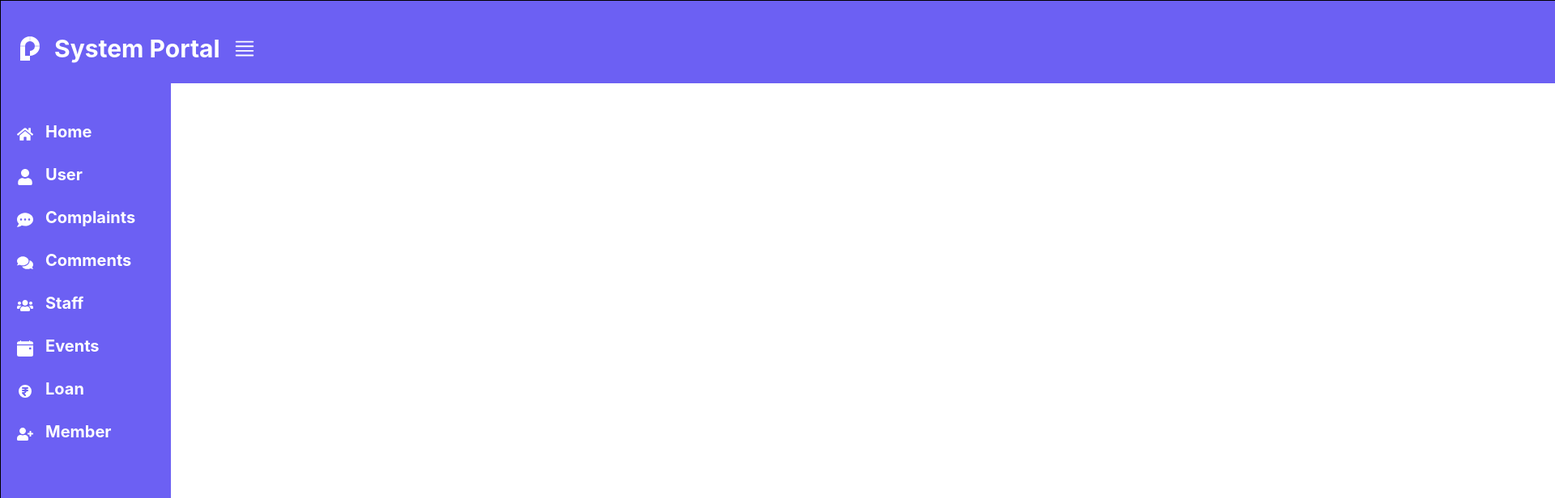
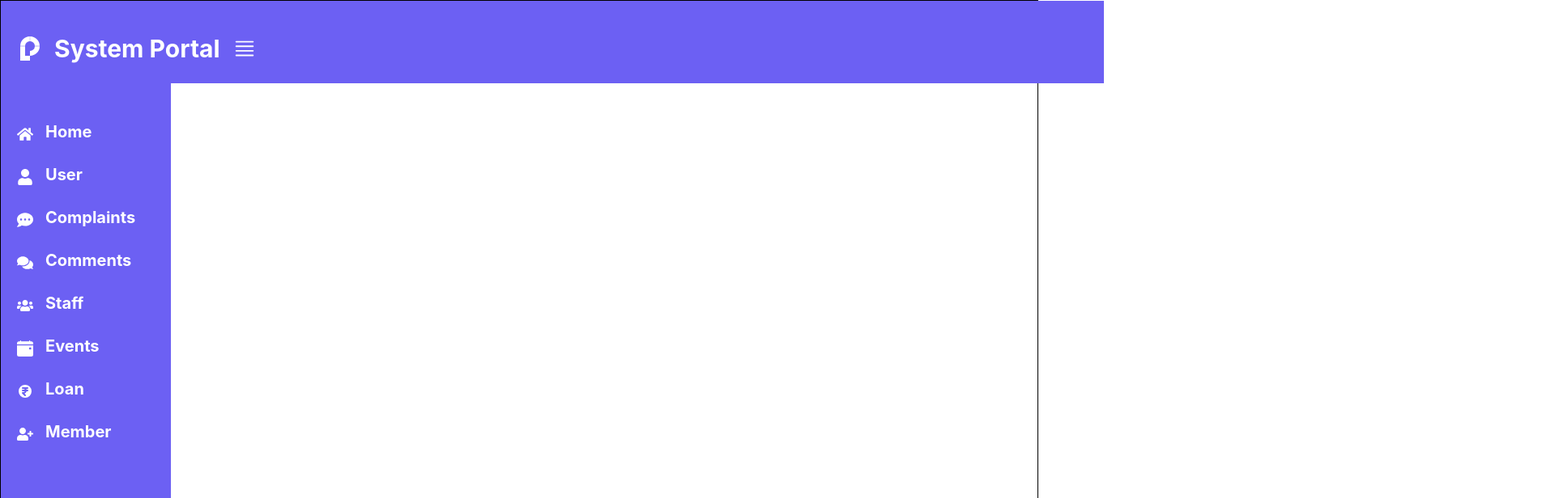
Before and after one commit to Govarthananofficial/SelfHelpMgmtSystem, a React (Create React App) app in the folder project/: page /dashboard in a window 1280 px wide. Shown: the top 616 px of the page at 81% size, 1920 px wide, since content can reach past the window. Built offline with nearby package versions, Linux system fonts and the light colour scheme.

Commit message:
width changes

```diff
--- a/project/src/Component/Dashboard.css
+++ b/project/src/Component/Dashboard.css
@@ -6,7 +6,7 @@
    }
 .container
 {
-    width:1920px;
+    width:100%;
     height:100%;
     border:1px solid rgb(0, 0, 0);
 
@@ -19,7 +19,7 @@ li{
 }
 .header
 {
-    width:1920px;
+    width:100%;
     height:20px;
     border:1px solid #6c60f3;
     background-color: #6c60f3;
```
